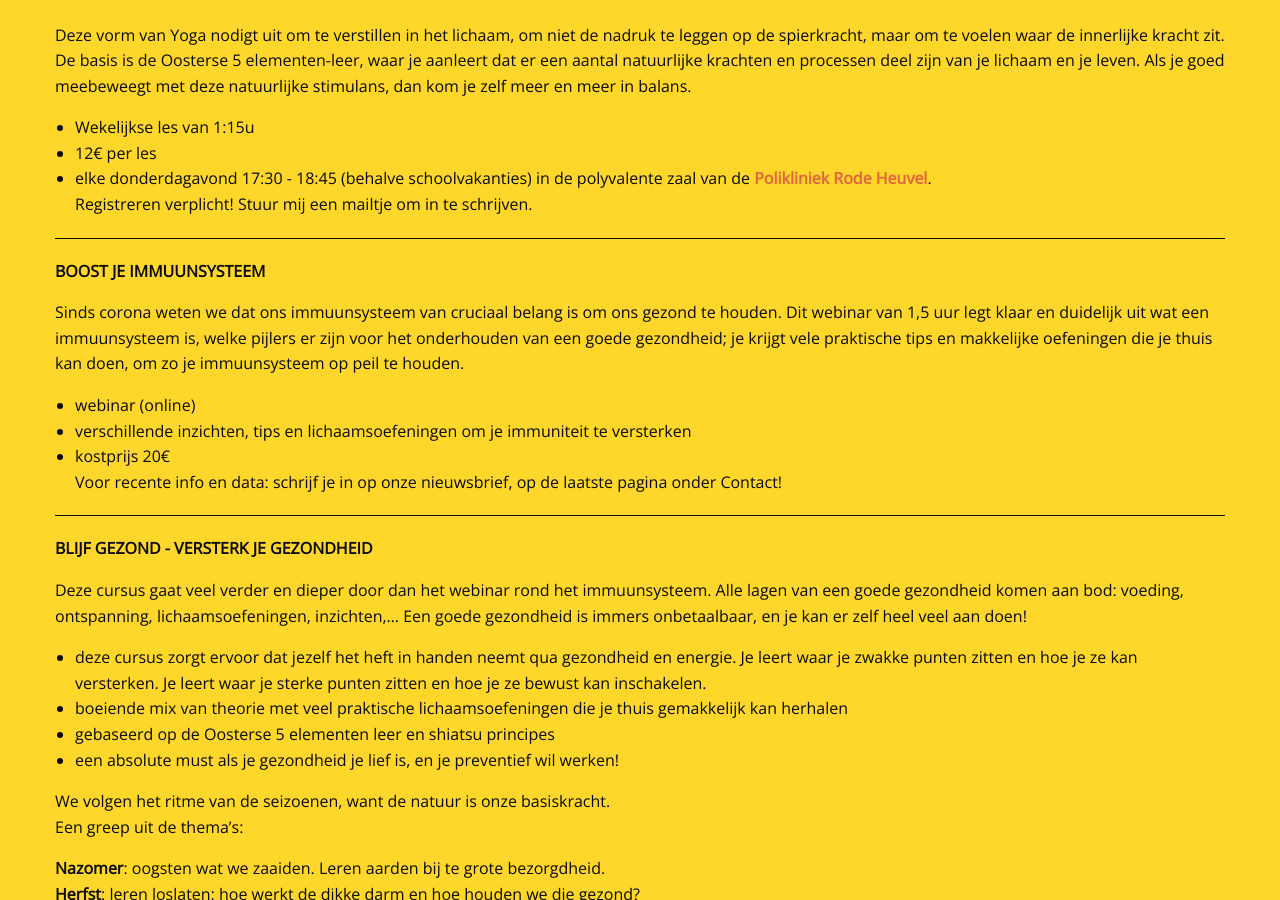
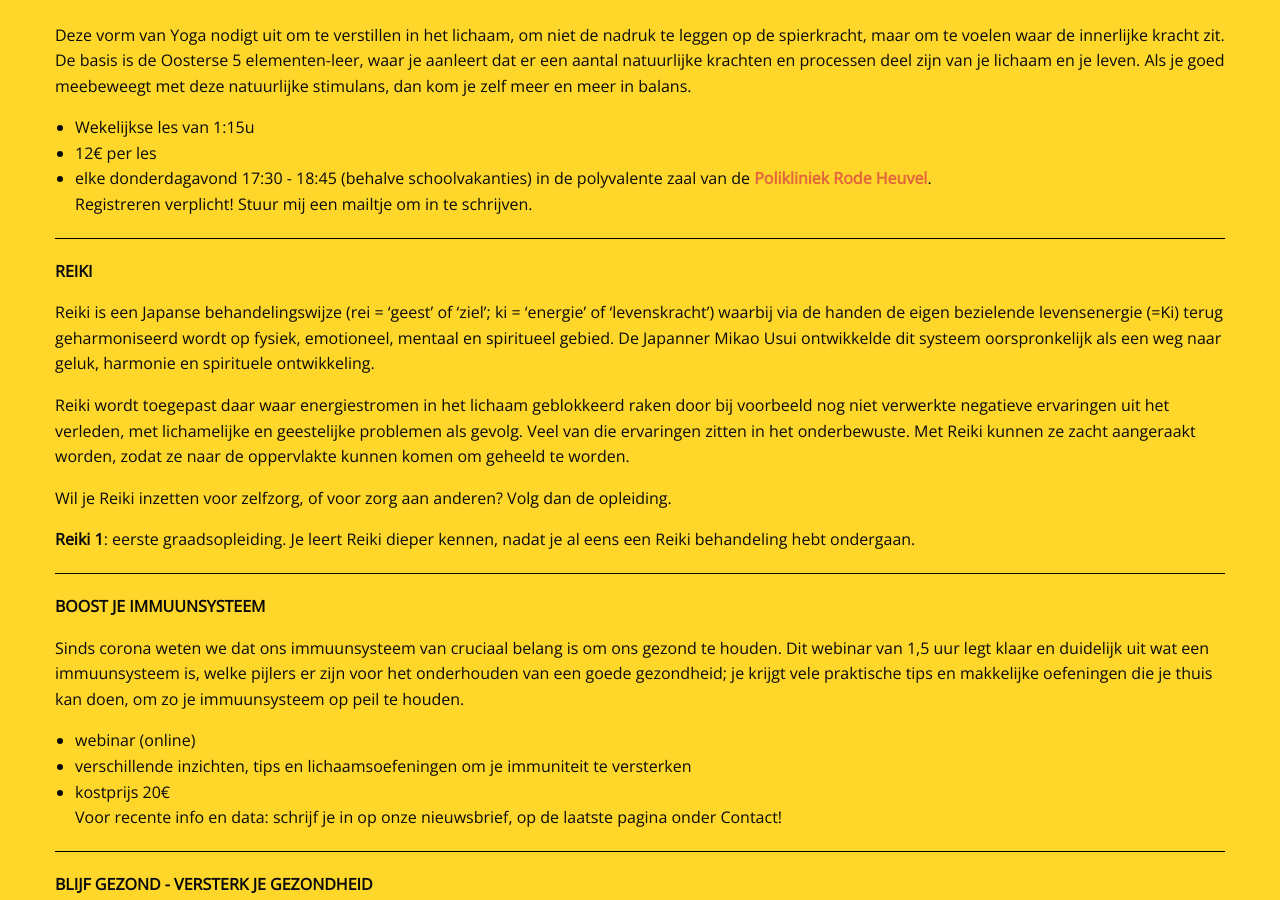
Before and after one commit to manopura/manopura.github.io, a Jekyll site: the page built from cursussen.md, in a window 1280 px wide and 900 px high, scrolled down 1608 px. Built offline with Jekyll 4.4.1, drawn with Linux system fonts in a browser that asks for light colours; nearby versions of some CDN libraries; our own code applies the rules of GitHub Pages for plain Markdown files.

Commit message:
Update cursussen.md

```diff
--- a/cursussen.md
+++ b/cursussen.md
@@ -72,6 +72,21 @@ Registreren verplicht! Stuur mij een mailtje om in te schrijven.
 
 ---
 
+**REIKI**
+
+Reiki is een Japanse behandelingswijze (rei = ‘geest’ of ‘ziel’; ki = ‘energie’ of ‘levenskracht’) waarbij via de handen de eigen bezielende levensenergie (=Ki) terug geharmoniseerd wordt op fysiek, emotioneel, mentaal en spiritueel gebied. De Japanner Mikao Usui ontwikkelde dit systeem oorspronkelijk als een weg naar geluk, harmonie en spirituele ontwikkeling.
+
+Reiki wordt toegepast daar waar energiestromen in het lichaam geblokkeerd raken door bij voorbeeld nog niet verwerkte negatieve ervaringen uit het verleden, met lichamelijke en geestelijke problemen als gevolg. Veel van die ervaringen zitten in het onderbewuste. Met Reiki kunnen ze zacht aangeraakt worden, zodat ze naar de oppervlakte kunnen komen om geheeld te worden.
+
+Wil je Reiki inzetten voor zelfzorg, of voor zorg aan anderen? Volg dan de opleiding.
+
+**Reiki 1**: eerste graadsopleiding.
+Je leert Reiki dieper kennen, nadat je al eens een Reiki behandeling hebt ondergaan.
+
+
+---
+
+
 **BOOST JE IMMUUNSYSTEEM**
 
 Sinds corona weten we dat ons immuunsysteem van cruciaal belang is om ons gezond te houden. Dit webinar van 1,5 uur legt klaar en duidelijk uit wat een immuunsysteem is, welke pijlers er zijn voor het onderhouden van een goede gezondheid; je krijgt vele praktische tips en makkelijke oefeningen die je thuis kan doen, om zo je immuunsysteem op peil te houden.
```
